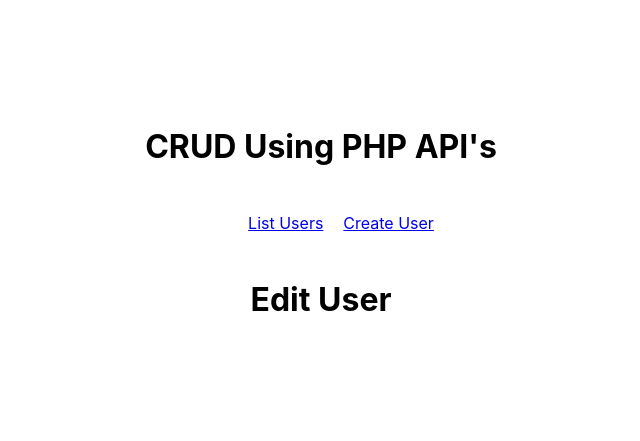
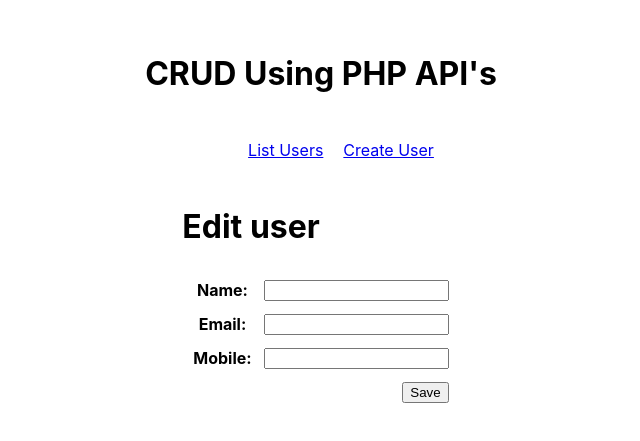
Before and after one commit to Amir-Baddour/CRUDs_using_PHP_API-s, a React (Create React App) app: page /user/1/edit in a window 1280 px wide. Shown: the part 177-618 px from the top of the page, without its empty margins (319-959 px from the left). Built offline with nearby package versions, Linux system fonts and the light colour scheme; no server answers; the HTML template or start-up script is replaced by a standard one.

Commit message:
create the form of the sumbmit

```diff
--- a/src/components/EditUser.js
+++ b/src/components/EditUser.js
@@ -27,9 +27,54 @@ export default function EditUser() {
     const value = event.target.value;
     setInputs(values => ({...values, [name]: value}));
 }
+//handleSubmit
+const handleSubmit = (event) => {
+  event.preventDefault();
+
+  axios.put(`http://localhost:8888/api/user/${id}/edit`, inputs).then(function(response){
+      console.log(response.data);
+      navigate('/');
+  });
+
+}
   return (
     <div>
-      <h1>Edit User</h1>
-    </div>
+            <h1>Edit user</h1>
+            <form onSubmit={handleSubmit}>
+                <table cellSpacing="10">
+                    <tbody>
+                        <tr>
+                            <th>
+                                <label>Name: </label>
+                            </th>
+                            <td>
+                                <input value={inputs.name} type="text" name="name" onChange={handleChange} />
+                            </td>
+                        </tr>
+                        <tr>
+                            <th>
+                                <label>Email: </label>
+                            </th>
+                            <td>
+                                <input value={inputs.email} type="text" name="email" onChange={handleChange} />
+                            </td>
+                        </tr>
+                        <tr>
+                            <th>
+                                <label>Mobile: </label>
+                            </th>
+                            <td>
+                                <input value={inputs.mobile} type="text" name="mobile" onChange={handleChange} />
+                            </td>
+                        </tr>
+                        <tr>
+                            <td colSpan="2" align ="right">
+                                <button>Save</button>
+                            </td>
+                        </tr>
+                    </tbody>
+                </table>
+            </form>
+        </div>
   );
 }
```
